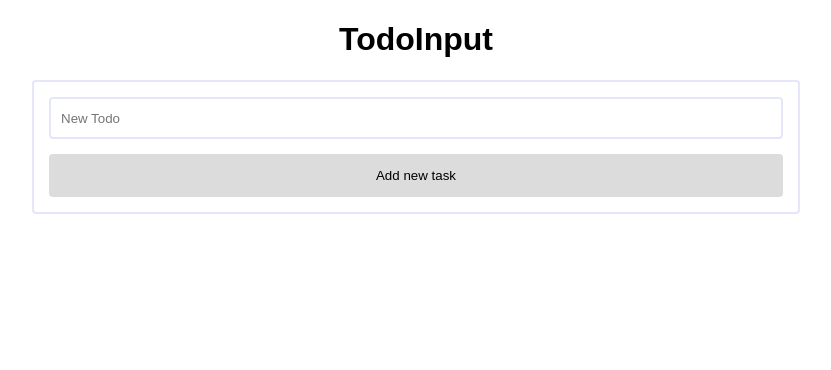
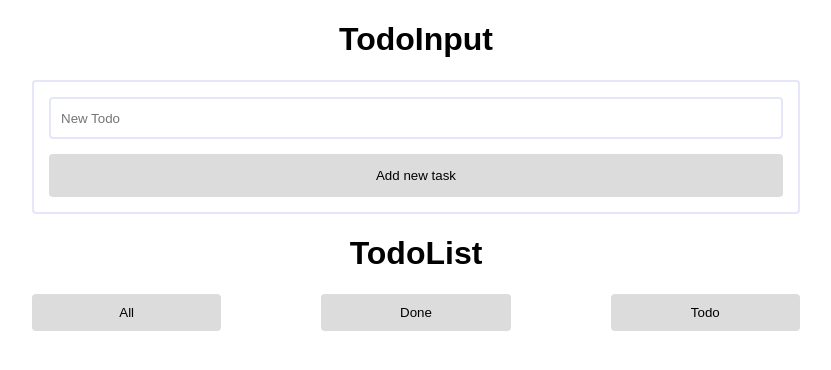
Before and after one commit to Emil-Arzumanov/todo-list-project, a React (Create React App) app: page / in a window 1280 px wide. Shown: the top 370 px of the page, without its empty margins (224-1055 px from the left). Built offline with nearby package versions, Linux system fonts and the light colour scheme.

Commit message:
Added filter buttons (only HTML)

```diff
--- a/src/App.js
+++ b/src/App.js
@@ -1,12 +1,13 @@
 import appStyle from './App.module.css';
 import TodoInput from "./containers/todoInput/TodoInput";
+import TodoList from "./containers/todoList/TodoList";
 
 function App() {
   return (
     <div className={appStyle.App}>
       <div className={appStyle.mainSection}>
         <TodoInput/>
-        <div></div>
+        <TodoList/>
       </div>
     </div>
   );
--- a/src/containers/todoInput/TodoInput.jsx
+++ b/src/containers/todoInput/TodoInput.jsx
@@ -1,6 +1,6 @@
 import todoInputStyle from "./TodoInput.module.css"
 import {useDispatch, useSelector} from "react-redux";
-import {addActivity, updateTextInput} from "../../redux/reducers/todoInputReducer";
+import {addActivity, updateTextInput} from "../../redux/reducers/todoReducer";
 
 const TodoInput = function () {
     const todos = useSelector(state => state.todoInput)
--- /dev/null
+++ b/src/containers/todoList/TodoList.jsx
@@ -0,0 +1,21 @@
+import {useDispatch, useSelector} from "react-redux";
+import todoListStyle from "./TodoList.module.css";
+
+const TodoList = function () {
+    const todos = useSelector(state => state.todoInput)
+    const dispatch = useDispatch();
+
+    return (
+        <div className={todoListStyle.todoList}>
+            <h1>TodoList</h1>
+            <div className={todoListStyle.todoList__filterButtons}>
+                <button>All</button>
+                <button>Done</button>
+                <button>Todo</button>
+            </div>
+
+        </div>
+    );
+};
+
+export default TodoList
--- /dev/null
+++ b/src/containers/todoList/TodoList.module.css
@@ -0,0 +1,18 @@
+.todoList {
+    display: grid;
+}
+
+.todoList__h1 {}
+
+.todoList__filterButtons {
+    display: grid;
+    grid-template-columns: 1fr 1fr 1fr;
+    grid-column-gap: 100px;
+}
+
+.todoList__filterButtons button {
+    height: 37px;
+    border-radius: 4px;
+    border: none;
+    background-color: gainsboro;
+}
--- a/src/redux/store.js
+++ b/src/redux/store.js
@@ -1,6 +1,6 @@
 import {combineReducers} from "redux";
 import {configureStore} from "@reduxjs/toolkit";
-import todosInputSlice from "./reducers/todoInputReducer";
+import todosInputSlice from "./reducers/todoReducer";
 
 const reducers = combineReducers({
     todoInput: todosInputSlice
```
Also changed, not shown: src/containers/todoInput/todoButton/TodoButton.jsx (deleted), src/containers/todoInput/todoButton/TodoButton.module.css (deleted), src/containers/todoInput/todoText/TodoText.jsx (deleted), src/containers/todoInput/todoText/TodoText.module.css (deleted), src/redux/reducers/todoReducer.js (renamed from src/redux/reducers/todoInputReducer.js).
